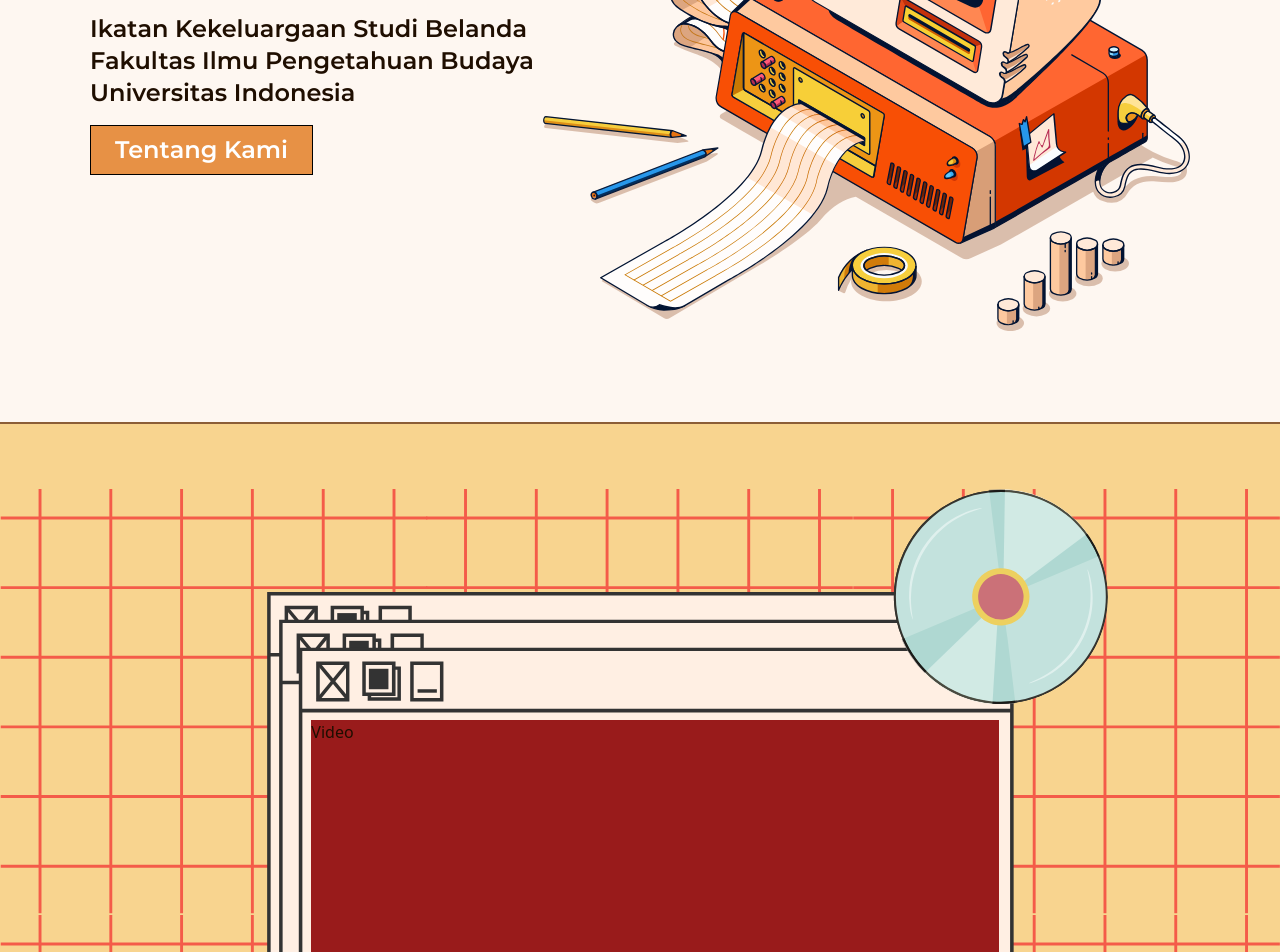
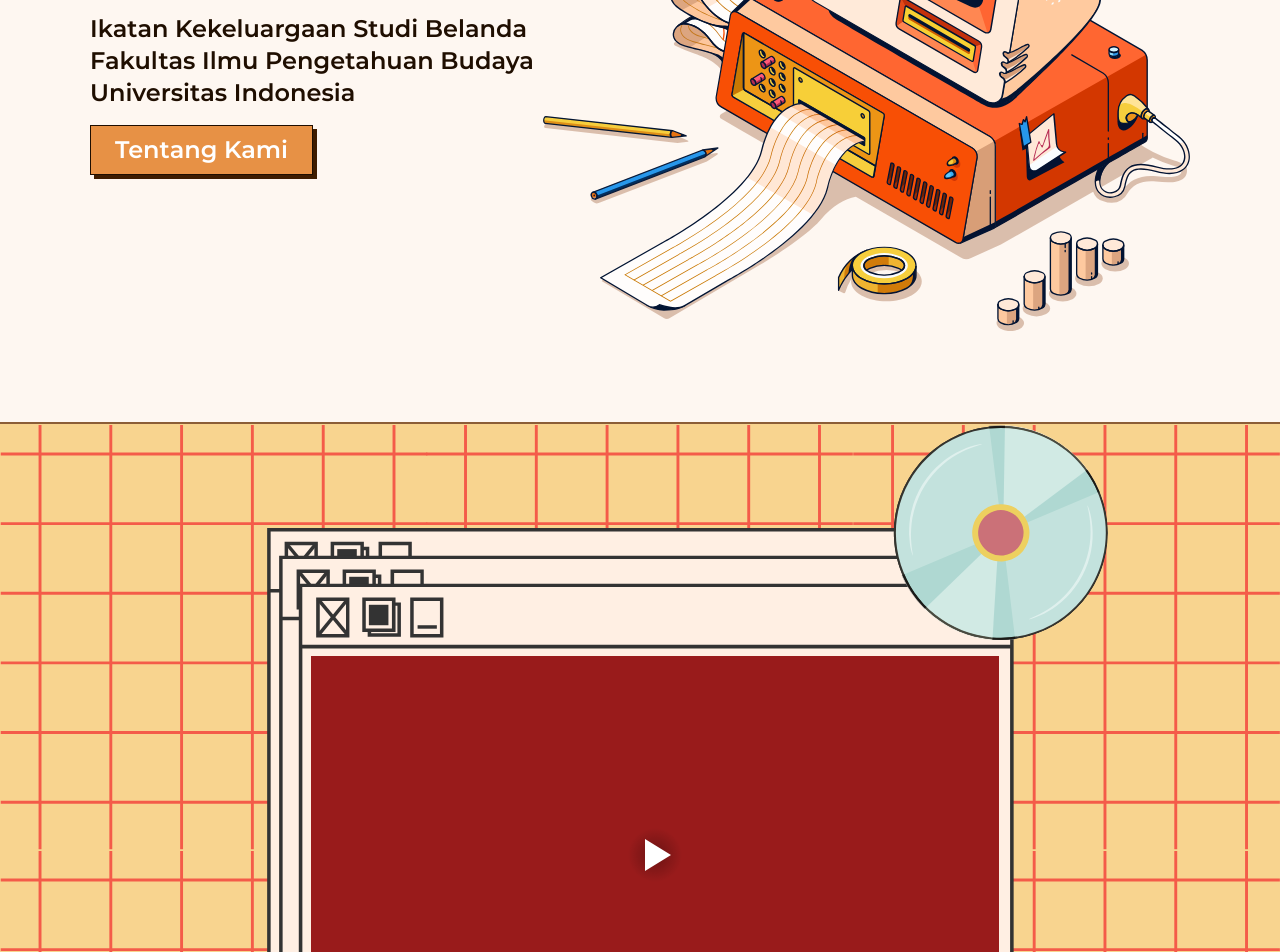
Before and after one commit to winatungmiharja/ikseda, a Next.js app: page /home in a window 1280 px wide. Shown: the part 380-1332 px from the top of the page. Built offline with nearby package versions, Linux system fonts and the light colour scheme; no server answers; a web font is replaced by a local one.

Commit message:
feat: add react player for video section

```diff
--- a/package.json
+++ b/package.json
@@ -27,7 +27,8 @@
     "next": "^12.0.4",
     "react": "^17.0.2",
     "react-dom": "^17.0.2",
-    "react-icons": "^4.3.1"
+    "react-icons": "^4.3.1",
+    "react-player": "^2.9.0"
   },
   "devDependencies": {
     "@commitlint/cli": "^13.2.1",
--- a/src/components/button/Button.tsx
+++ b/src/components/button/Button.tsx
@@ -1,4 +1,5 @@
 import { motion } from 'framer-motion';
+import Link from 'next/link';
 import * as React from 'react';
 
 export default function Button() {
@@ -19,9 +20,13 @@
     <div className='flex justify-center w-full md:justify-start'>
       <motion.button
         variants={fadeInUp}
-        className='px-4 py-1 bg-primary-500 border border-black md:px-6 md:py-2 md:text-xl'
+        className='px-4 py-1 bg-primary-500 border border-primary-900 shadow-md md:px-6 md:py-2 md:text-xl'
       >
-        <h3 className='text-lg text-white md:text-2xl'>Tentang Kami</h3>
+        <Link href='/about'>
+          <a className='text-lg font-semibold text-white md:text-2xl'>
+            Tentang Kami
+          </a>
+        </Link>
       </motion.button>
     </div>
   );
--- a/src/container/home/VideoSection.tsx
+++ b/src/container/home/VideoSection.tsx
@@ -1,12 +1,13 @@
 /* eslint-disable @next/next/no-img-element */
 
 import * as React from 'react';
+import ReactPlayer from 'react-player';
 
 export default function VideoSection() {
   return (
-    <div className='overflow-hidden py-16 bg-primary-400'>
+    <div className='overflow-hidden bg-primary-400'>
       <div className='bg-video-grid p-16 bg-contain md:p-0'>
-        <div className='layout flex relative flex-col justify-center items-center w-full md:min-h-main'>
+        <div className='layout flex relative flex-col justify-center items-center md:min-h-main'>
           <div className='relative'>
             <img src='/images/video-frame.svg' alt='' className='w-full' />
             <img
@@ -23,7 +24,13 @@
                 width: '92%',
               }}
             >
-              Video
+              <ReactPlayer
+                width={'100%'}
+                height={'100%'}
+                url='https://www.youtube.com/watch?v=eSakB6M8sWQ&t=2'
+                controls={true}
+                light={true}
+              />
             </div>
           </div>
         </div>
```
Also changed, not shown: 1 other file (tests, documents, lock files or other folders).
